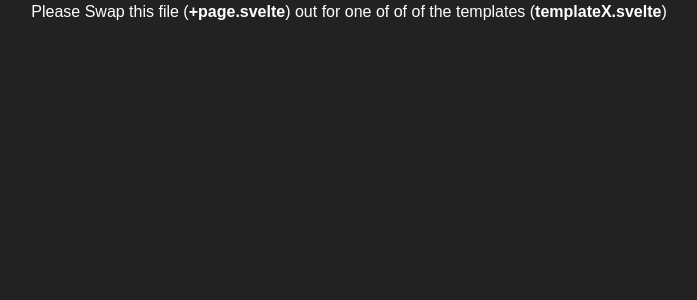
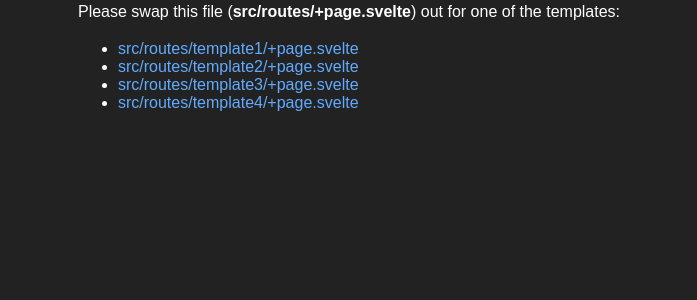
Before and after one commit to etinaude/portfolio-workshop, a SvelteKit app: page / in a window 1280 px wide. Shown: the top 300 px of the page, without its empty margins (291-988 px from the left). Built offline with nearby package versions, Linux system fonts and the light colour scheme.

Commit message:
Create links to templates

```diff
--- a/src/routes/+page.svelte
+++ b/src/routes/+page.svelte
@@ -3,6 +3,7 @@
 </script>
 
 <script lang="ts">
+  import { base } from '$app/paths';
 </script>
 
 <svelte:head>
@@ -11,7 +12,12 @@
 
 <section>
   <div class="header-text">
-    Please Swap this file (<b>+page.svelte</b>) out for one of of of the
-    templates (<b>templateX.svelte</b>)
+    Please swap this file (<b>src/routes/+page.svelte</b>) out for one of the templates:
+    <ul>
+      <li><a href={`${base}/template1`}>src/routes/template1/+page.svelte</a></li>
+      <li><a href={`${base}/template2`}>src/routes/template2/+page.svelte</a></li>
+      <li><a href={`${base}/template3`}>src/routes/template3/+page.svelte</a></li>
+      <li><a href={`${base}/template4`}>src/routes/template4/+page.svelte</a></li>
+    </ul>
   </div>
 </section>
```
